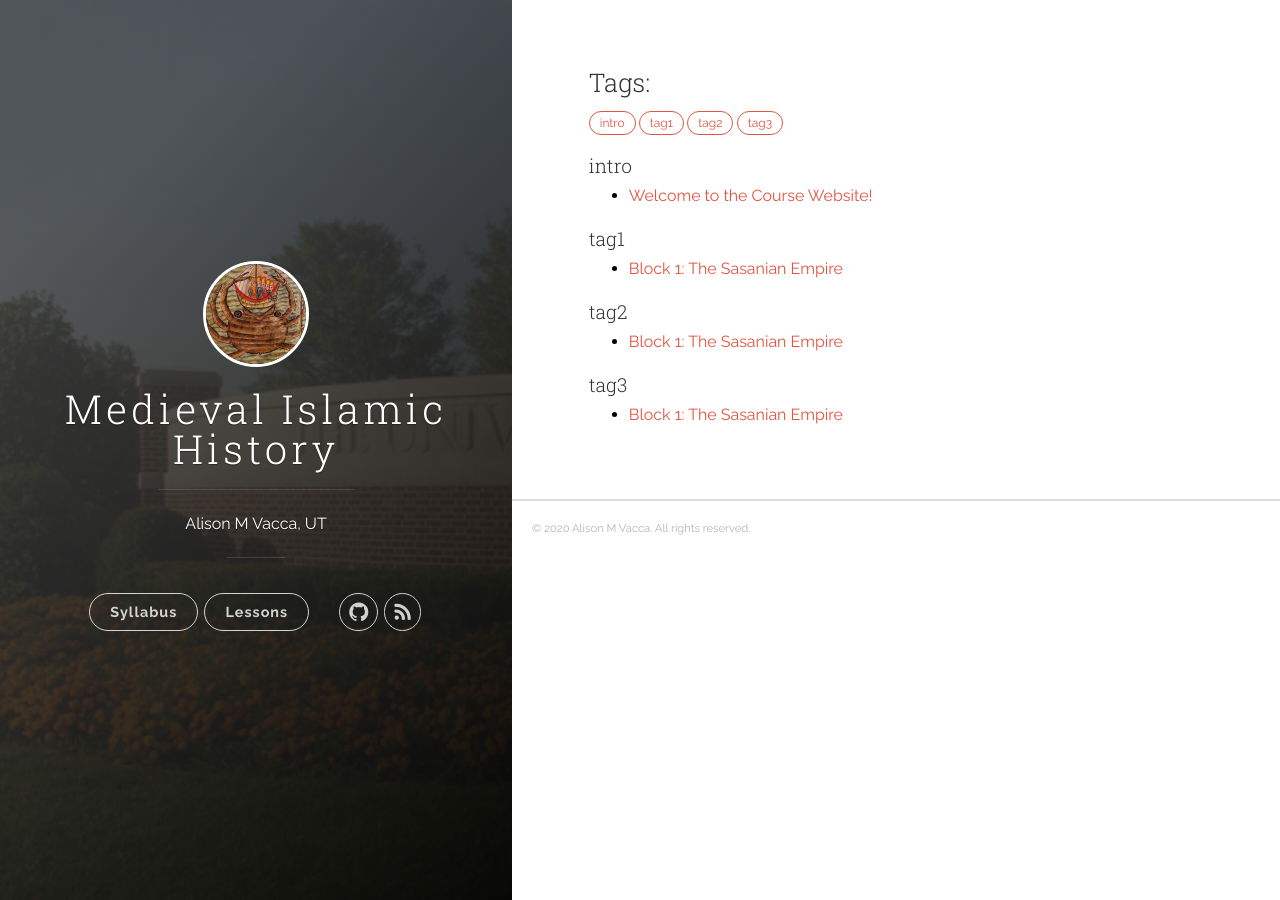
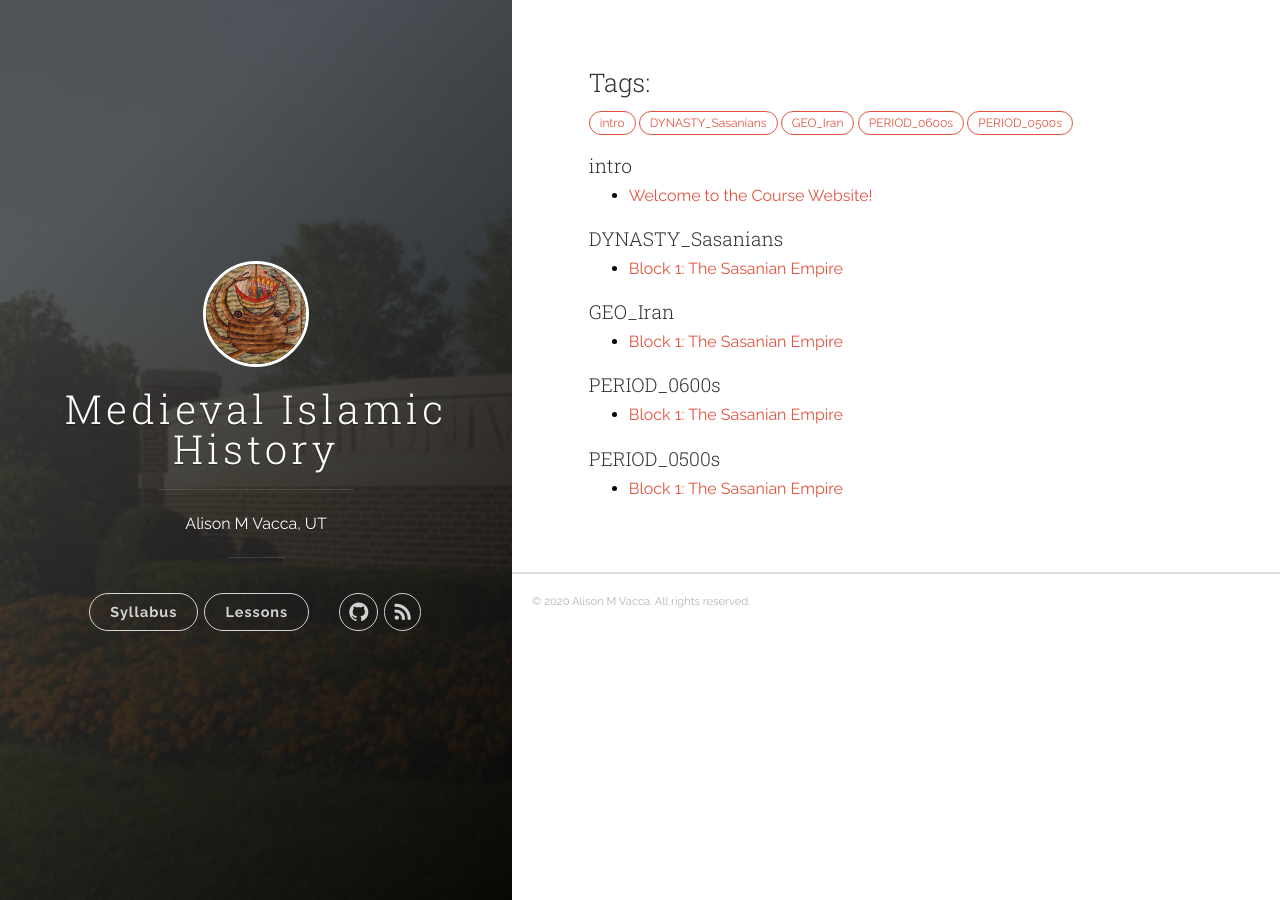
Before and after one commit to medievalislamichistory/medievalislamichistory.github.io, a Jekyll site: the page built from tags.md, in a window 1280 px wide. Built offline with Jekyll 4.4.1, drawn with Linux system fonts in a browser that asks for light colours; part of the change alters nothing that is shown.

Commit message:
Sasanians

```diff
--- a/_posts/2020-06-19-Week01.md
+++ b/_posts/2020-06-19-Week01.md
@@ -1,7 +1,7 @@
 ---
 title: 'Block 1: The Sasanian Empire'
 categories: [lessons]
-tags: [tag1, tag2, tag3]
+tags: [DYNASTY_Sasanians, GEO_Iran, PERIOD_0600s, PERIOD_0500s]
 ---
 
 # Goal
@@ -75,44 +75,35 @@ To introduce pre-Islamic Empires of the Middle East, starting with the Sasanians
 
 |![image](../../files/sasanians/image014.png)|
 |:-:|
-||
+|The World according to the Šāhnāme-ye Abū Manṣūrī|
 
 ## Sasanians and Christianity
 
 |![image](../../files/sasanians/image015.jpg)|
 |:-:|
-||
+|Georgian-Sasanian Coinage|
 
-
-<!--
-## Georgian-Sasanian Coinage
 
 |![image](../../files/sasanians/image016.png)|
 |:-:|
-||
+|![image](../../files/sasanians/image018.png)|
+
 
 ## Sasanian Metalwork
 
-|![image](../../files/sasanians/image004.jpg)|
+|![image](../../files/sasanians/image020.jpg)|
 |:-:|
-||
-
-## Shapur (II) Plate, 4th cent.
-
-|![image](../../files/sasanians/image004.jpg)|
+|![image](../../files/sasanians/image021.jpg)|
 |:-:|
-||
-
-## Drinking vessel, 4th cent.
-
-|![image](../../files/sasanians/image004.jpg)|
+|Shapur (II) Plate, 4th cent.|
 |:-:|
-||
+|![image](../../files/sasanians/image022.jpg)|
+|:-:|
+|Drinking vessel, 4th cent.|
+|:-:|
 
 ## Sogdian Wall Painting from Panjikent, 5-8th cent.
 
-|![image](../../files/sasanians/image004.jpg)|
+|![image](../../files/sasanians/image023.jpg)|
 |:-:|
 ||
-
--->
```
Also changed, not shown: files/sasanians/image016.png, files/sasanians/image017.png (deleted), files/sasanians/image019.png (deleted), 15 other files.
